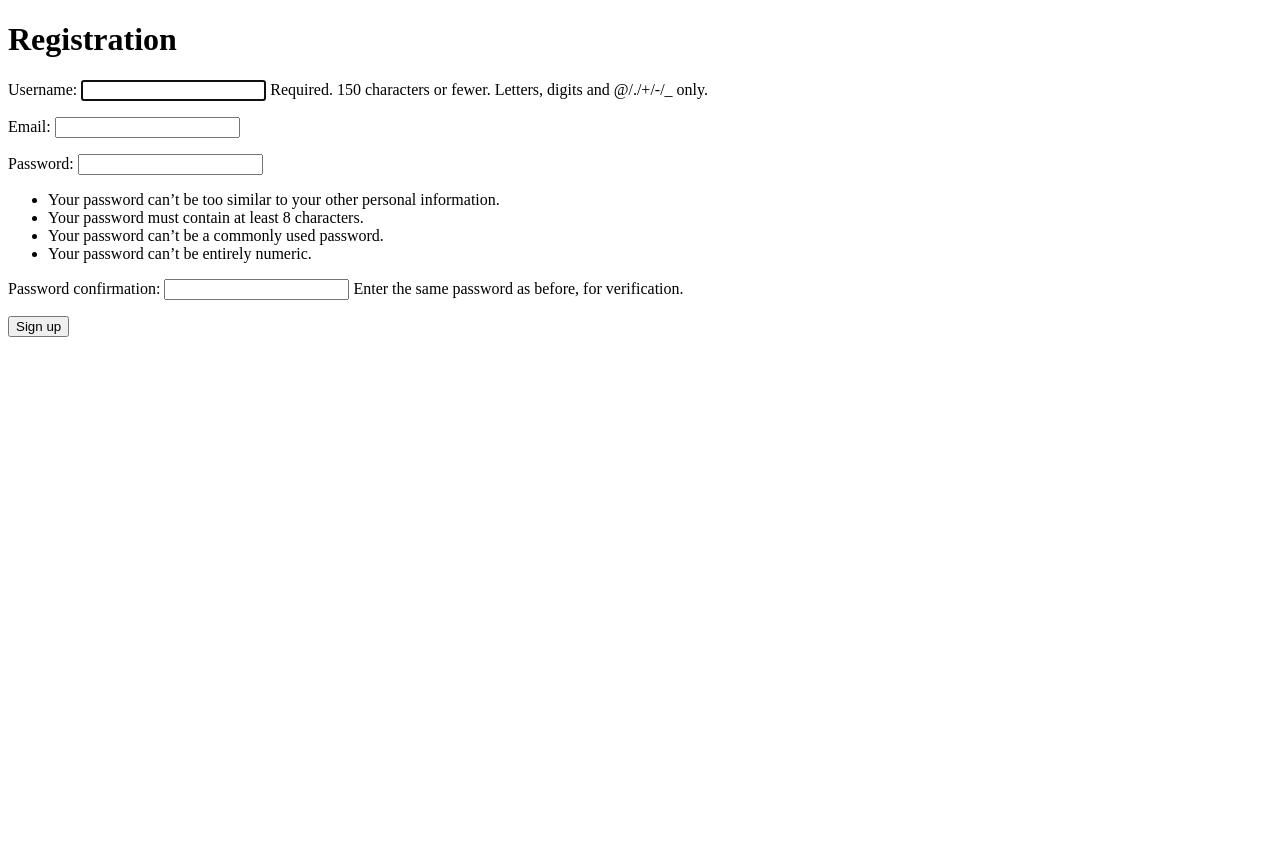
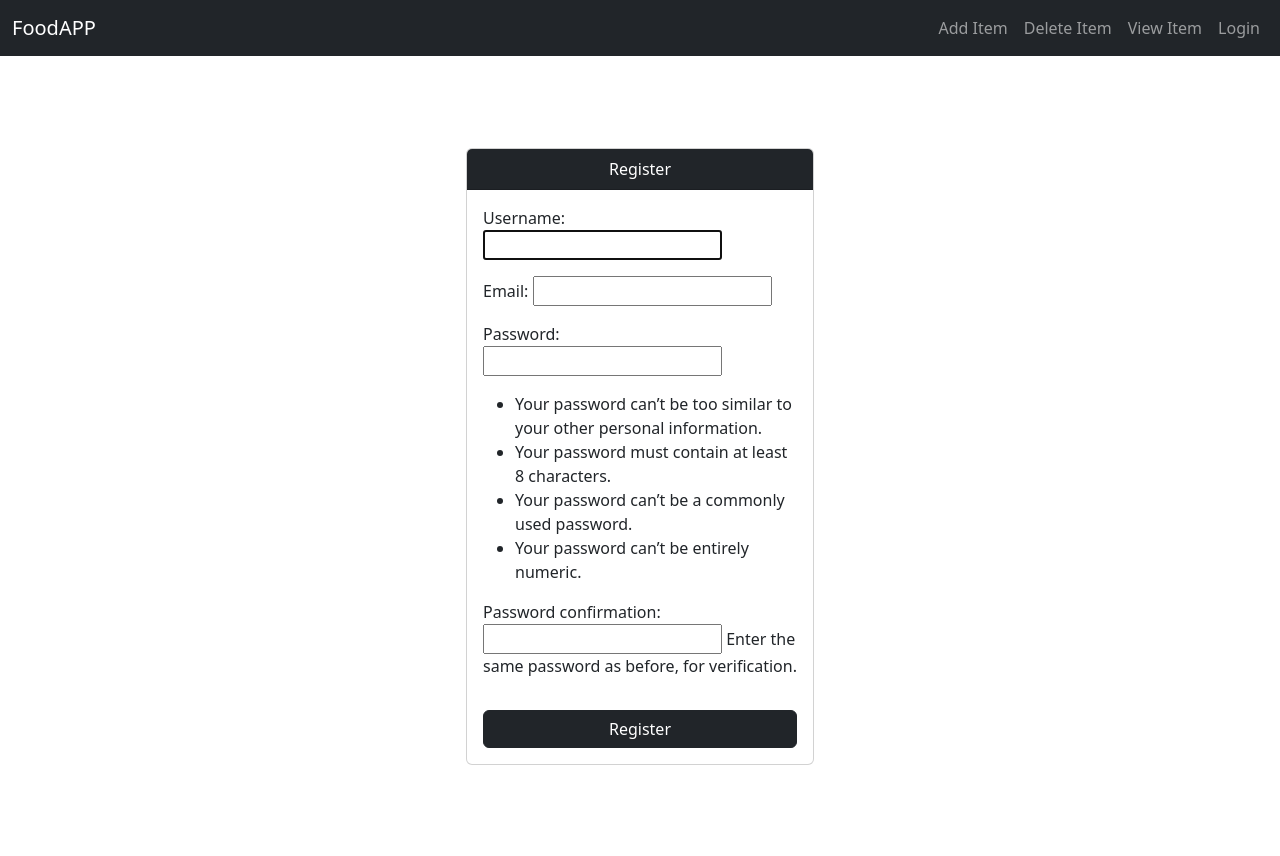
Before and after one commit to cogito1596/FoodApp, a Django app: page /users/register/ in a window 1280 px wide. Before the commit the page ends 800 px from the top, so only its background shows below. Run offline with Django 5.2, Linux system fonts and the light colour scheme.

Commit message:
Boot strap templates and profile
Added boot strap templates
created a new model profile and associated with user

```diff
--- a/Food/forms.py
+++ b/Food/forms.py
@@ -5,4 +5,4 @@ from .models import Item
 class itemForm(forms.ModelForm):
     class Meta:
         model = Item
-        fields = "__all__"
+        fields = ["item_name", "item_name", "item_price", "item_desc", "item_img"]
--- a/Food/models.py
+++ b/Food/models.py
@@ -1,9 +1,11 @@
 from django.db import models
+from django.contrib.auth.models import User
 
 # Create your models here.
 
 
 class Item(models.Model):
+    user_name = models.ForeignKey(User, on_delete=models.CASCADE, default=1)
     item_name = models.CharField(max_length=100)
     item_price = models.IntegerField()
     item_desc = models.TextField()
--- a/Food/templates/Food/delete_item.html
+++ b/Food/templates/Food/delete_item.html
@@ -1,5 +1,5 @@
-<form action="{% url 'food:delete_item' item.id %}" method="post">
+<form action="{% url 'food:delete_item' Item.id %}" method="post">
     {% csrf_token %}
-    <h2>Are you sure you want to delete {{item.item_name}}</h2>
+    <h2>Are you sure you want to delete {{Item.item_name}}</h2>
     <button type="submit">Confirm</button>
 </form>
--- a/Food/templates/Food/index.html
+++ b/Food/templates/Food/index.html
@@ -8,11 +8,13 @@
             <!-- Each card takes 6 columns (half of the row), so 2 cards will fit per row -->
             <div class="col-md-6 mb-4">
                 <div class="card h-100">
-                    <img src="{{ item.item_img.url }}" class="card-img-top" alt="{{ item.item_name }}">
+                    <img src="{{ item.item_img.url }}" style="width: 300px; height: 200px; object-fit: cover;" class="card-img-top" alt="{{ item.item_name }}">
+
                     <div class="card-body">
                         <h5 class="card-title">{{ item.item_name }}</h5>
                         <p class="card-text">{{ item.item_desc }}</p>
                         <p class="card-text">{{ item.item_price }}$</p>
+                        <p class="card-text">{{ item.user_name.username }}</p>
                         <a href="{% url 'food:detail_view' item.id %}" class="btn btn-primary">View</a>
                     </div>
                 </div>
--- a/Food/urls.py
+++ b/Food/urls.py
@@ -5,8 +5,8 @@ app_name = "food"
 urlpatterns = [
     path("", views.ping, name="ping"),
     path("index/", views.HomeView.as_view(), name="index"),
-    path("<int:item_id>/", views.detail_view, name="detail_view"),
+    path("<int:Item_id>/", views.detail_view, name="detail_view"),
     path("add/", views.add_item, name="add_item"),
-    path("update/<int:item_id>/", views.update_item, name="update_item"),
-    path("delete/<int:item_id>/", views.delete_item, name="delete_item"),
+    path("update/<int:Item_id>/", views.update_item, name="update_item"),
+    path("delete/<int:Item_id>/", views.delete_item, name="delete_item"),
 ]
--- a/Food/views.py
+++ b/Food/views.py
@@ -5,6 +5,7 @@ from .forms import itemForm
 from django.shortcuts import redirect
 from django.shortcuts import get_object_or_404
 from django.views.generic import ListView
+from django.contrib.auth.decorators import login_required
 
 # Create your views here.
 
@@ -35,11 +36,14 @@ def detail_view(request, Item_id):
     return render(request, "food/detail_view.html", context)
 
 
+@login_required
 def add_item(request):
     if request.method == "POST":
         form = itemForm(request.POST, request.FILES)
         if form.is_valid():
-            form.save()
+            Item = form.save(commit=False)
+            Item.user_name = request.user
+            Item.save()
             return redirect("food:index")
 
     else:
--- a/FoodApp/settings.py
+++ b/FoodApp/settings.py
@@ -128,3 +128,4 @@ MEDIA_ROOT = os.path.join(BASE_DIR, "media/")
 DEFAULT_AUTO_FIELD = "django.db.models.BigAutoField"
 
 LOGIN_REDIRECT_URL = "food:index"
+LOGIN_URL = "login"
--- a/users/forms.py
+++ b/users/forms.py
@@ -10,3 +10,4 @@ class UserRegisterForm(UserCreationForm):
     class Meta:
         model = User
         fields = ["username", "email", "password1", "password2"]
+        help_texts = {field: "" for field in fields}
--- a/users/signals.py
+++ b/users/signals.py
@@ -4,12 +4,12 @@ from django.dispatch import receiver
 from .models import Profile
 
 
-
-@receiver(post_save, sender=User):
+@receiver(post_save, sender=User)
 def create_profile(sender, instance, created, **kwargs):
     if created:
         Profile.objects.create(user=instance)
 
-@receiver(post_save, sender=User):
+
+@receiver(post_save, sender=User)
 def save_profile(sender, instance, **kwargs):
     instance.profile.save()
--- a/users/templates/users/registration.html
+++ b/users/templates/users/registration.html
@@ -1,22 +1,35 @@
-<!DOCTYPE html>
-<html lang="en">
+{% extends "Food/base.html" %}
+{% block content %}
 
-<head>
-    <meta charset="UTF-8">
-    <meta name="viewport" content="width=device-width, initial-scale=1.0">
-    <title>Sign up</title>
-</head>
+<div class="container d-flex justify-content-center align-items-center vh-100"> <!-- Full screen centering -->
+    <div class="row w-100 justify-content-center">
+        <div class="col-md-4"> <!-- Adjust width of the card -->
+            <div class="card">
+                <div class="card-header text-white bg-dark text-center">
+                    <div class="card-title mb-0">
+                        Register
+                    </div>
+                </div>
+                <div class="card-body">
+                    <form action="" method="post">
+                        {% csrf_token %}
+                        {{form.as_p}}
 
-<body>
+                        <button type="submit" class="btn btn-dark w-100 mt-3">Register</button>
+                    </form>
+                </div>
+            </div>
+        </div>
+    </div>
+</div>
 
-    <form action = "{% url 'register' %}" method="post">
+    {% comment %} <form action = "{% url 'register' %}" method="post">
         {% csrf_token %}
         <h1>Registration</h1>
         {{form.as_p}}
         <button type="submit">Sign up</button>
-    </form>
+    </form> {% endcomment %}
 
 
-</body>
 
-</html>
+{% endblock content %}
```
Also changed, not shown: Food/templates/Food/create_item.html (+34 -4 lines), Food/templates/Food/detail_view.html (+6 -5 lines), users/templates/users/login.html (+36 -2 lines), Food/migrations/0004_item_user_name.py (added), db.sqlite3, media/bitco_pen.jpg (added).
